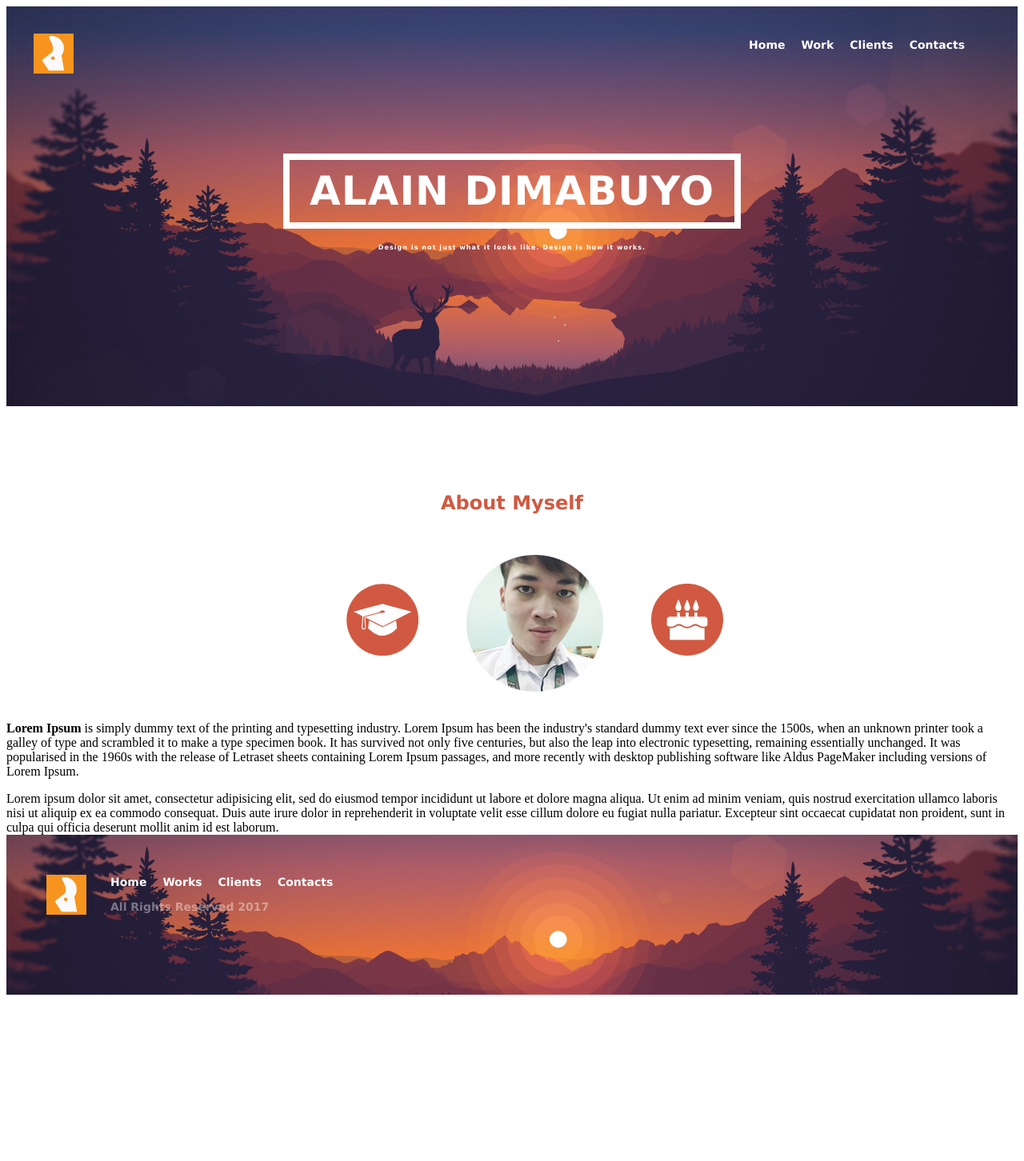
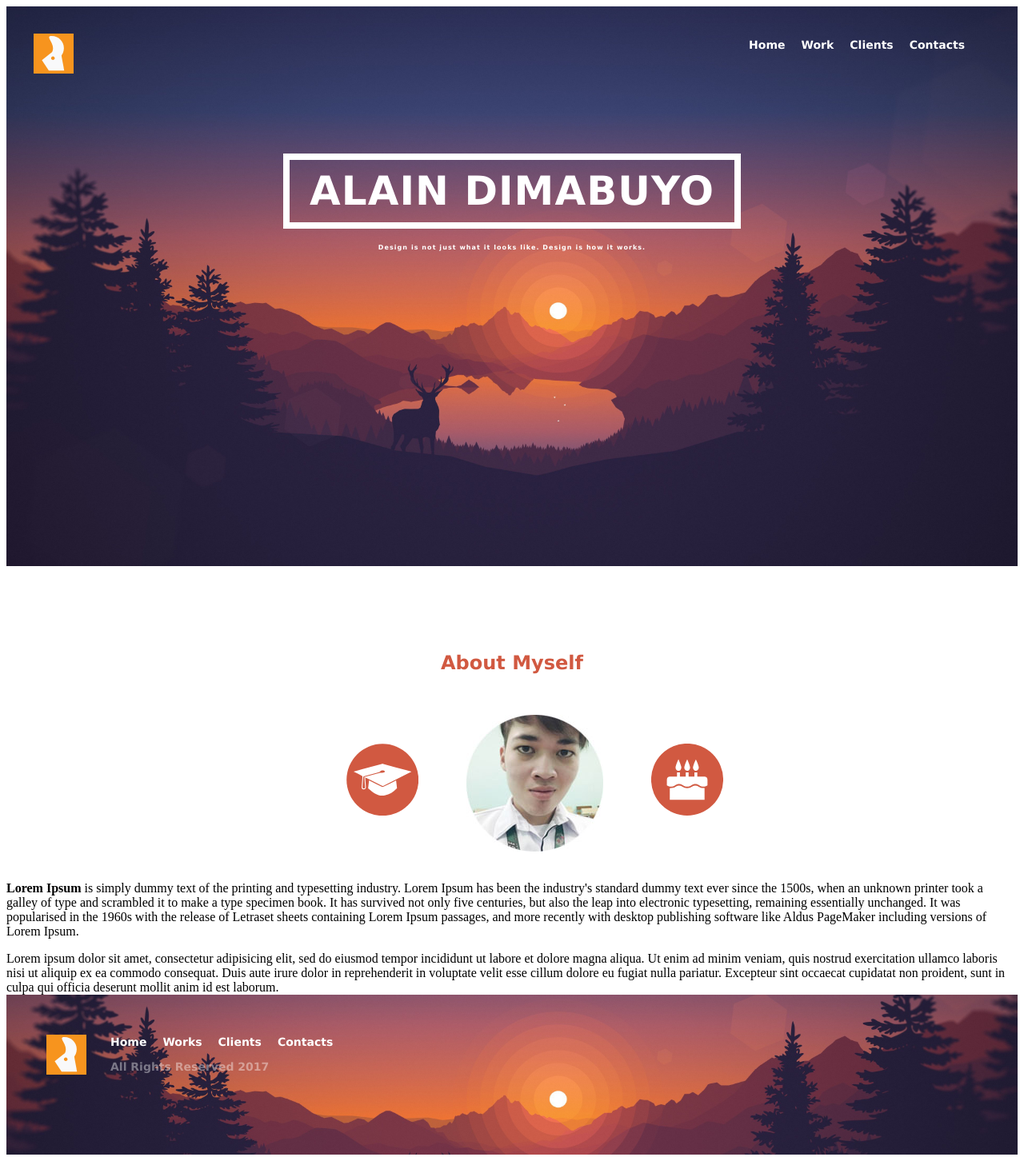
Before and after one commit to alaindimabuyo/alain, a Jekyll site: the page built from index.html, in a window 1280 px wide. Shown: the whole page at 80% size. Built offline with Jekyll 4.4.1, drawn with Linux system fonts in a browser that asks for light colours; before the commit the page ends 1252 px from its top, so only the background shows below that.

Commit message:
banner height

```diff
--- a/css/3-layouts/_head.sass
+++ b/css/3-layouts/_head.sass
@@ -1,5 +1,5 @@
 header
-  height: 500px
+  height: 700px
   background: url(../img/head2.jpg)
   background-position: center
   background-repeat: no-repeat
--- a/css/all.css
+++ b/css/all.css
@@ -13,7 +13,7 @@ h3 {
     color: orange; }
 
 header {
-  height: 500px;
+  height: 700px;
   background: url(../img/head2.jpg);
   background-position: center;
   background-repeat: no-repeat;
@@ -133,8 +133,7 @@ h3 {
 .face {
   height: 171px;
   width: 171px;
-  background: url(/img/face.jpg);
-  max-width: 171px; }
+  background: url(../img/face.jpg); }
 
 .toga {
   height: 100px;
```
Also changed, not shown: 1 other file.
